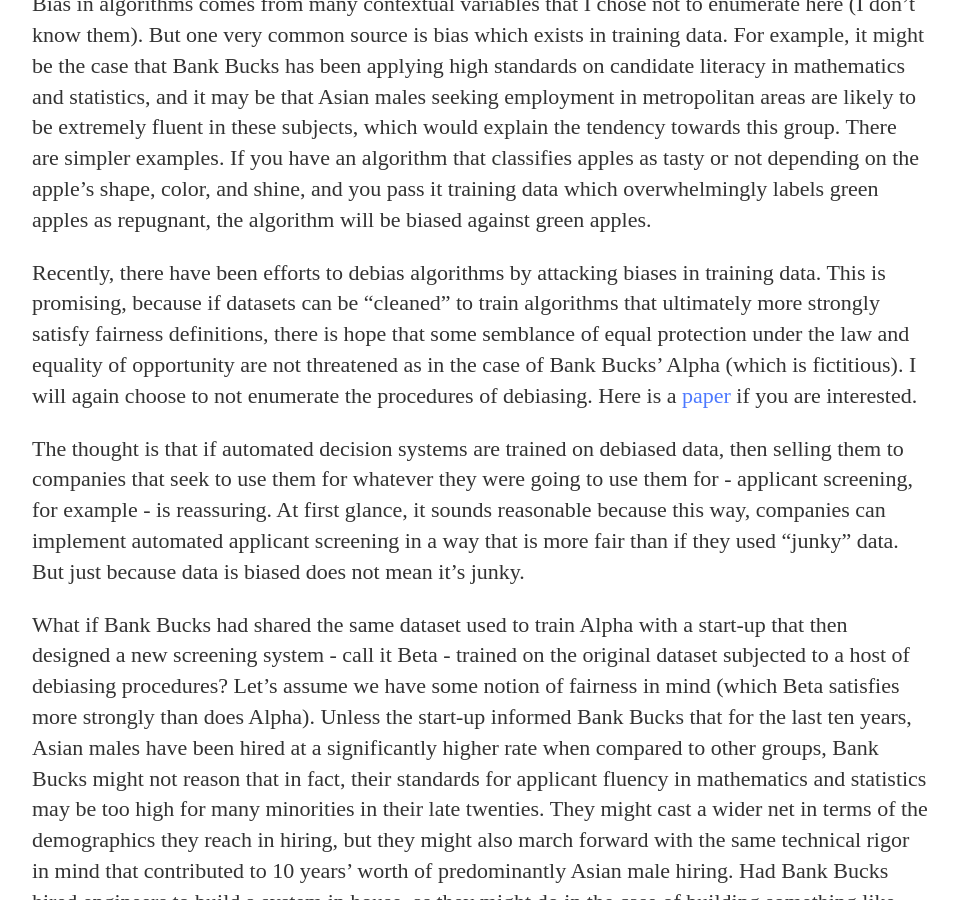
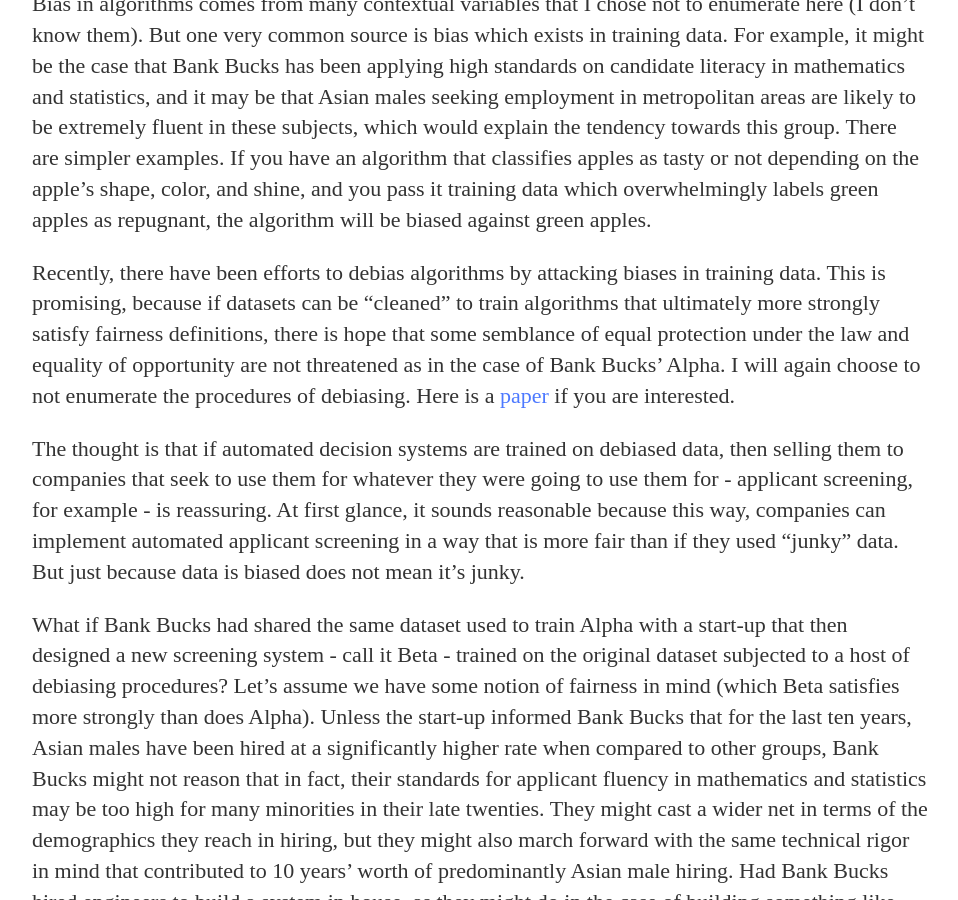
Before and after one commit to acontrac/acontrac.github.io, a Jekyll site: the page built from _posts/2020-07-22-An-Argument-Against-Debiasing-on-Autopilot-Mode.md, in a window 1280 px wide and 900 px high, scrolled down 574 px. Shown: the whole window, without its empty margins (160-1118 px from the left). Built offline with Jekyll 4.4.1, drawn with Linux system fonts in a browser that asks for light colours.

Commit message:
Update 2020-07-22-An-Argument-Against-Debiasing-on-Autopilot-Mode.md

```diff
--- a/_posts/2020-07-22-An-Argument-Against-Debiasing-on-Autopilot-Mode.md
+++ b/_posts/2020-07-22-An-Argument-Against-Debiasing-on-Autopilot-Mode.md
@@ -10,7 +10,7 @@
 
 Bias in algorithms comes from many contextual variables that I chose not to enumerate here (I don't know them). But one very common source is bias which exists in training data. For example, it might be the case that Bank Bucks has been applying high standards on candidate literacy in mathematics and statistics, and it may be that Asian males seeking employment in metropolitan areas are likely to be extremely fluent in these subjects, which would explain the tendency towards this group. There are simpler examples. If you have an algorithm that classifies apples as tasty or not depending on the apple's shape, color, and shine, and you pass it training data which overwhelmingly labels green apples as repugnant, the algorithm will be biased against green apples.
 
-Recently, there have been efforts to debias algorithms by attacking biases in training data. This is promising, because if datasets can be "cleaned" to train algorithms that ultimately more strongly satisfy fairness definitions, there is hope that some semblance of equal protection under the law and equality of opportunity are not threatened as in the case of Bank Bucks' Alpha (which is fictitious). I will again choose to not enumerate the procedures of debiasing. Here is a <a href="https://arxiv.org/pdf/1908.10763.pdf">paper</a> if you are interested.
+Recently, there have been efforts to debias algorithms by attacking biases in training data. This is promising, because if datasets can be "cleaned" to train algorithms that ultimately more strongly satisfy fairness definitions, there is hope that some semblance of equal protection under the law and equality of opportunity are not threatened as in the case of Bank Bucks' Alpha. I will again choose to not enumerate the procedures of debiasing. Here is a <a href="https://arxiv.org/pdf/1908.10763.pdf">paper</a> if you are interested.
 
 The thought is that if automated decision systems are trained on debiased data, then selling them to companies that seek to use them for whatever they were going to use them for - applicant screening, for example - is reassuring. At first glance, it sounds reasonable because this way, companies can implement automated applicant  screening in a way that is more fair than if they used "junky" data. But just because data is biased does not mean it's junky.
 
```
